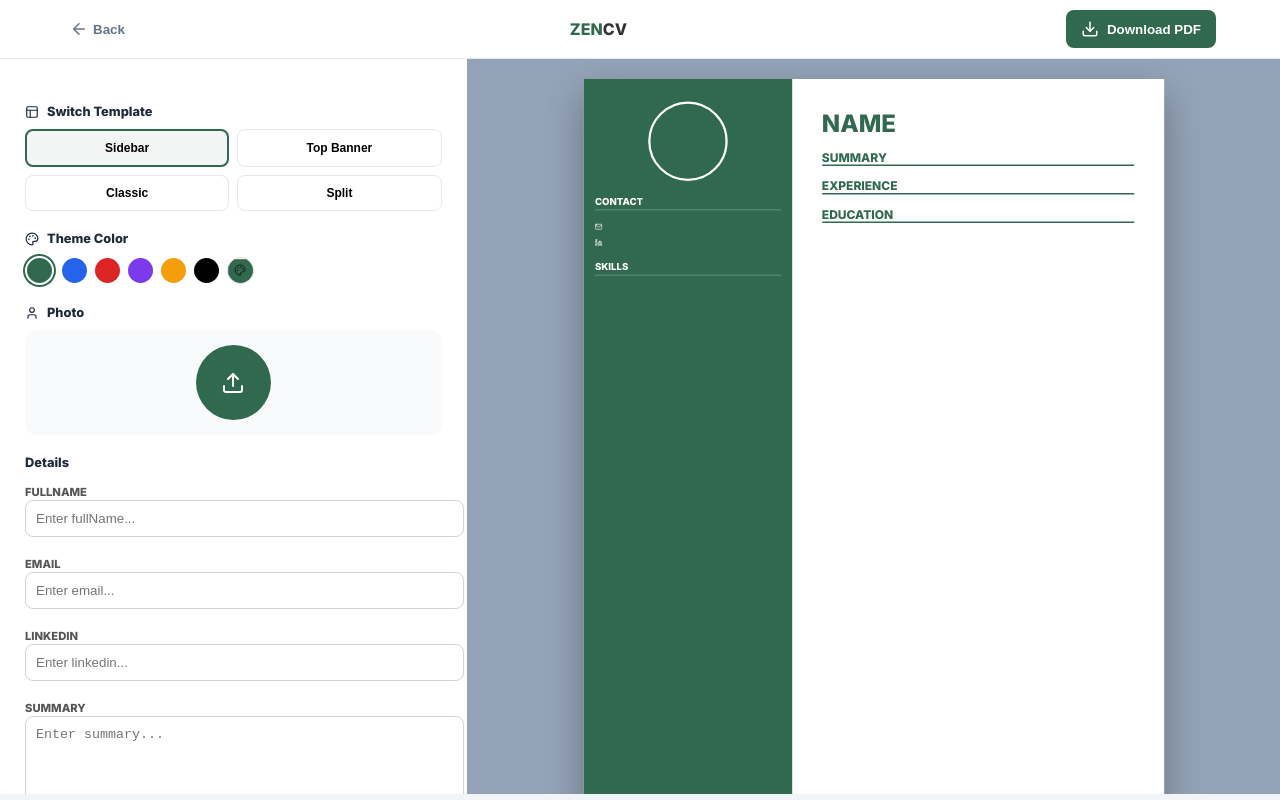
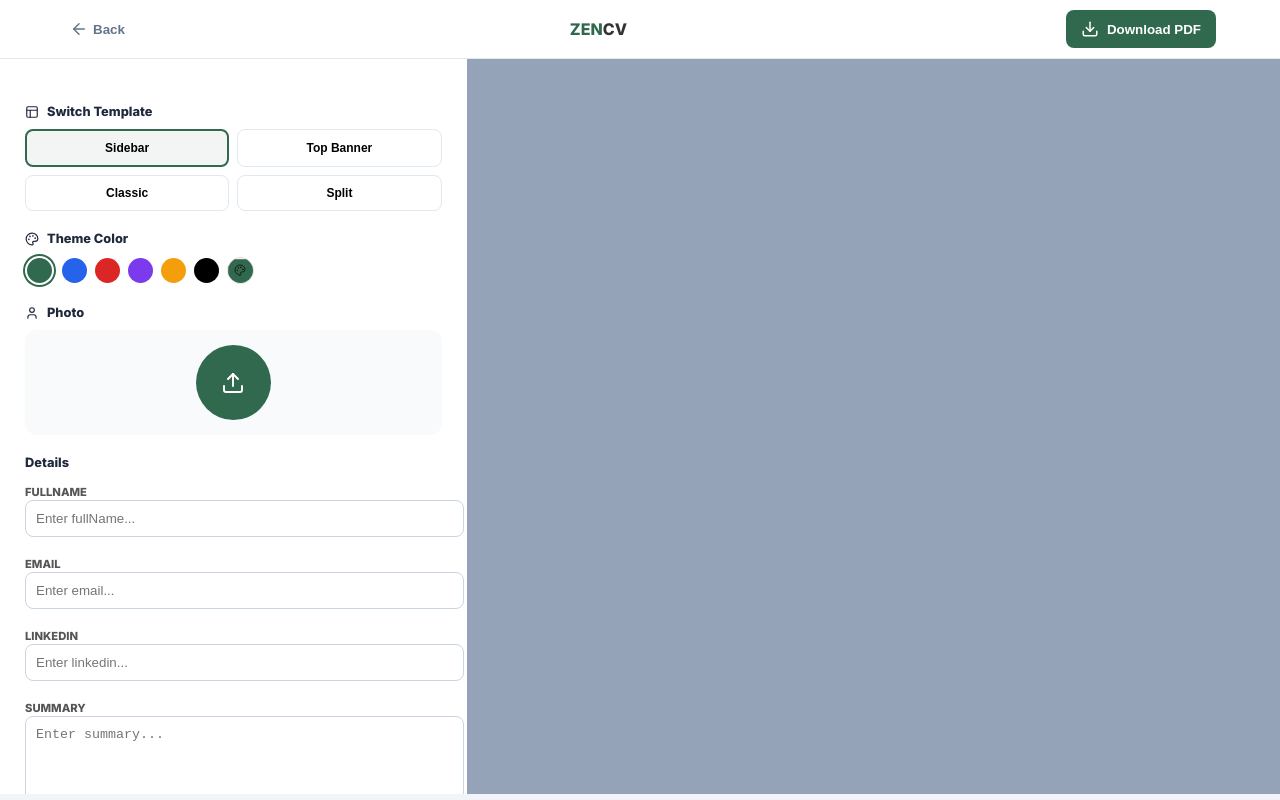
Before and after one commit to MuthuSubisan12/ZenCV-app, a React (Create React App) app: page /editor in a window 1280 px wide. Built offline with nearby package versions, Linux system fonts and the light colour scheme.

Commit message:
Remove resume rendering div in mobile view
Removed the resume rendering div for mobile view.

```diff
--- a/src/pages/Editor.js
+++ b/src/pages/Editor.js
@@ -222,13 +222,6 @@ const Editor = () => {
           width: isMobile ? '100%' : '65%',
           display: isMobile && viewMode === 'edit' ? 'none' : 'flex'
         }}>
-          <div id="resume-render" style={{
-            ...resumePaper,
-            transform: isMobile ? `scale(${(windowWidth - 40) / 794})` : 'scale(0.75)',
-            transformOrigin: 'top center'
-          }}>
-             <AnimatePresence mode="wait">{renderTemplate()}</AnimatePresence>
-          </div>
         </div>
       </div>
 
```
